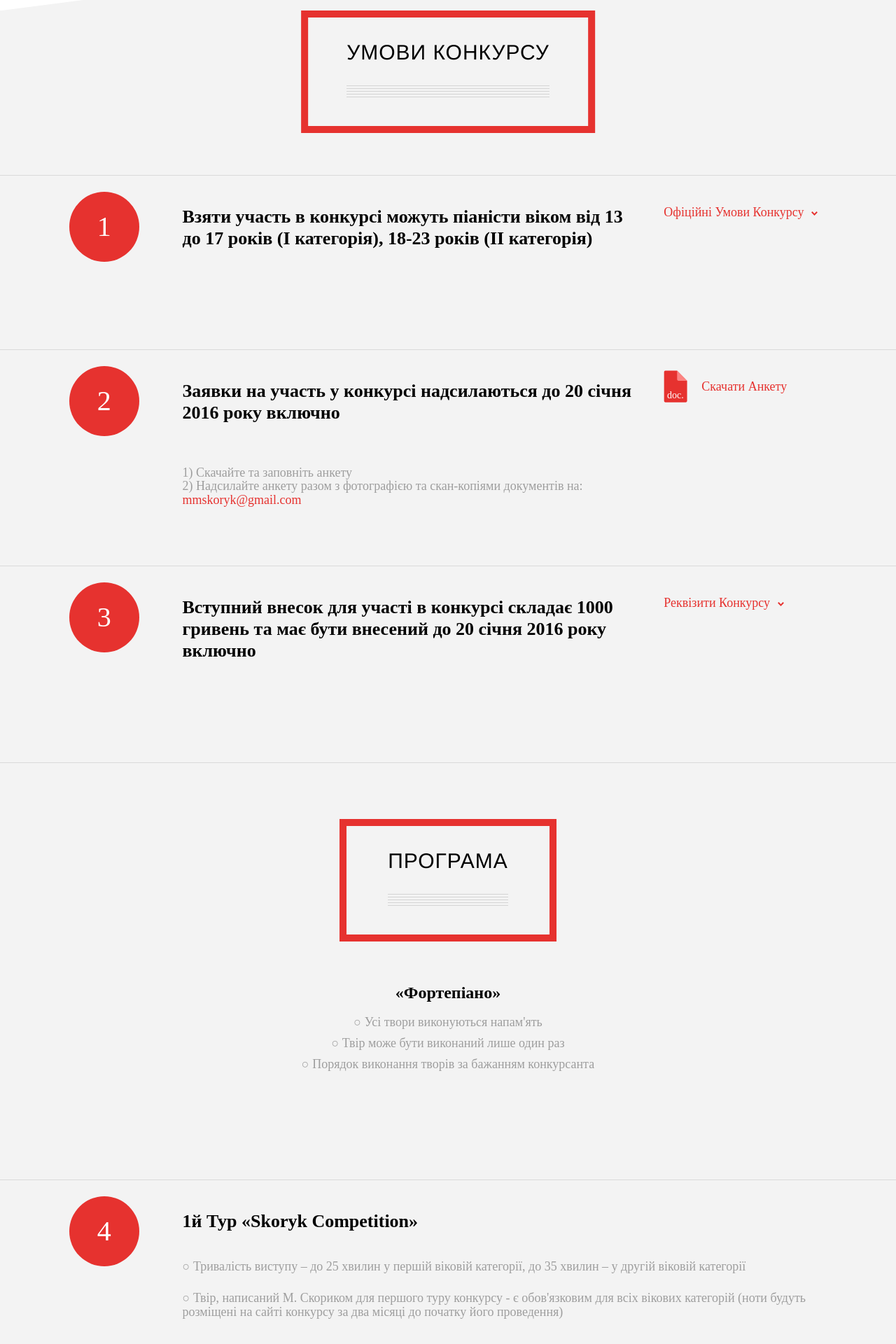
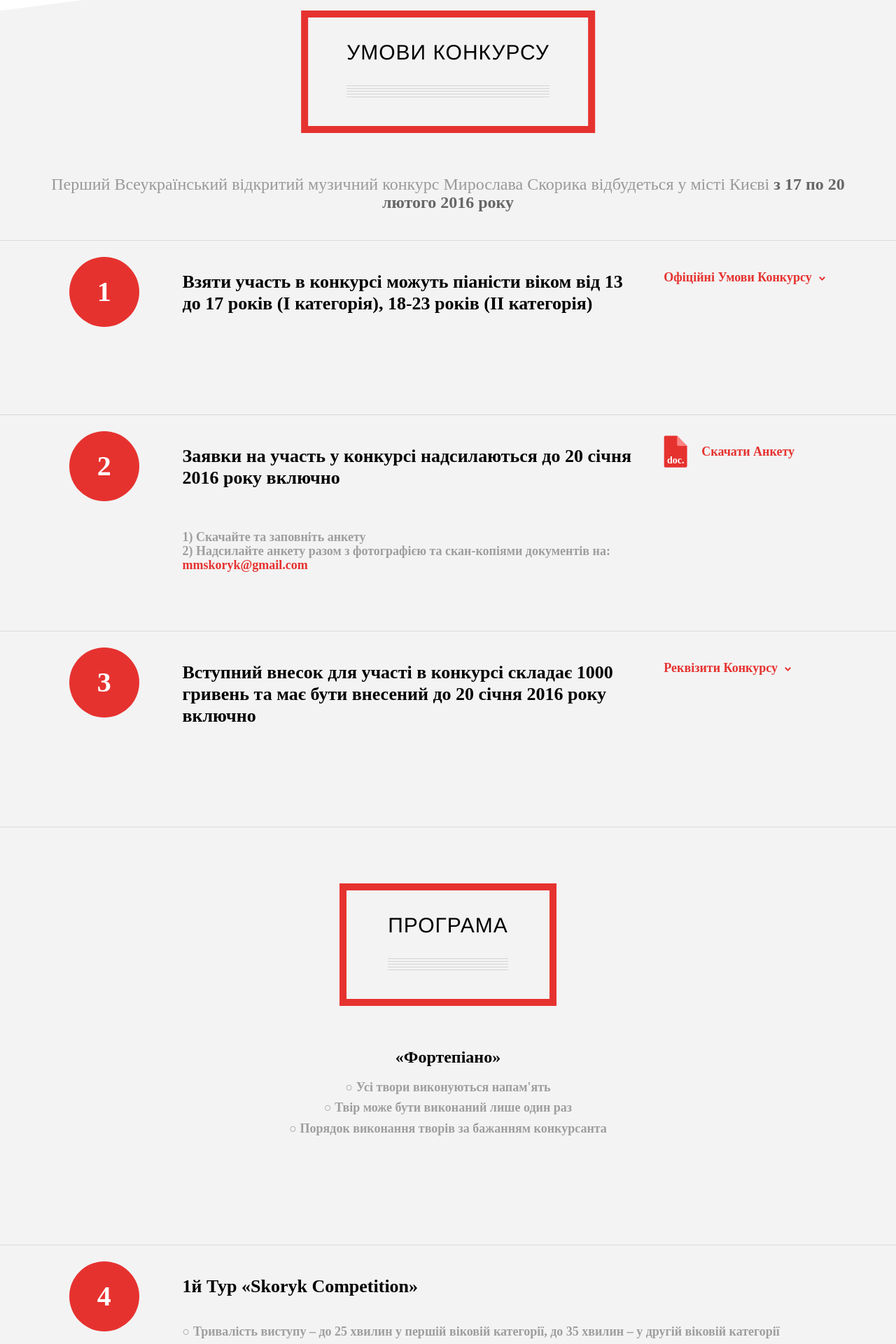
Before and after one commit to rooooster/con-amore, a Jekyll site: the page built from _posts/ua/0001-01-01-coming-soon.md, in a window 1280 px wide. Shown: the part 4019-5939 px from the top of the page at 70% size. Built offline with Jekyll 4.4.1, drawn with Linux system fonts in a browser that asks for light colours; some web fonts are replaced.

Commit message:
update oliynyk, add date text

```diff
--- a/_includes/02-conditions.html
+++ b/_includes/02-conditions.html
@@ -3,6 +3,8 @@
     <div class="caption">
         <h3>Умови конкурсу</h3>
     </div>
+
+    <p class="conditions-description">Перший Всеукраїнський відкритий музичний конкурс Мирослава Скорика відбудеться у місті Києві <b>з 17 по 20 лютого 2016 року<b></p>
 
     <div class="rule-wrap">
         <div class="rule-item">
--- a/assets/css/_conditions.scss
+++ b/assets/css/_conditions.scss
@@ -2,6 +2,18 @@
     background: #f3f3f3;
     font-family: $oranienbaum;
     @include outer-container;
+
+    p.conditions-description {
+        font-size: 24px;
+        color: #999;
+        padding: 0 2.5%;
+        margin: 0 0 40px;
+        text-align: center;
+
+        b {
+            color: #666;
+        }
+    }
 
     .rule-wrap {
         @include span-columns(12);
```
Also changed, not shown: assets/img/person/olyinyk.png.
